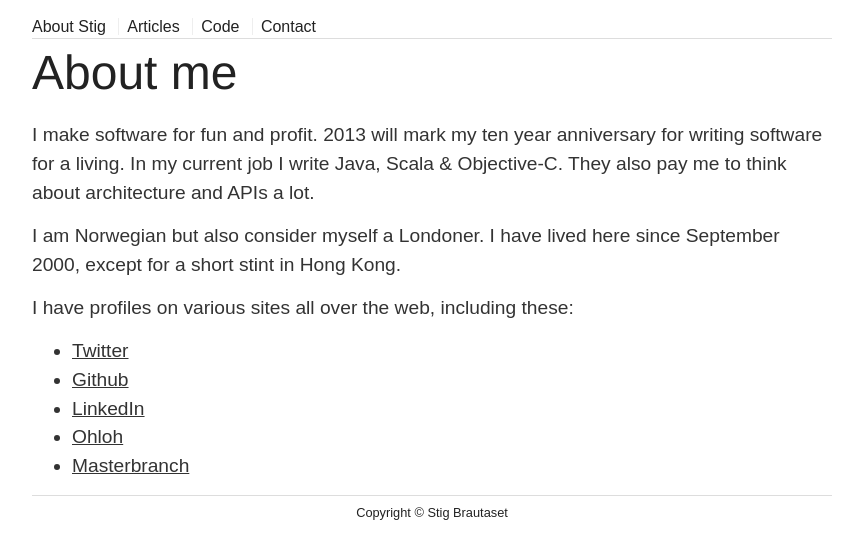
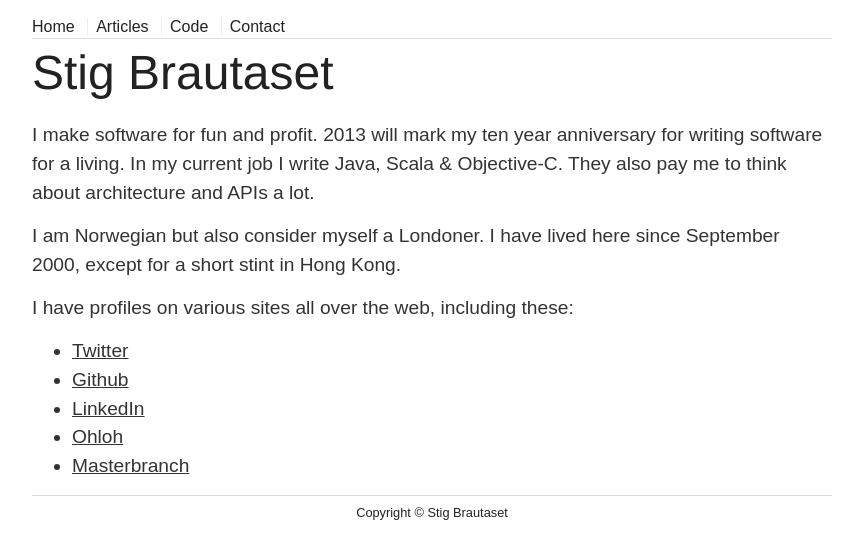
Before and after one commit to stig/www.brautaset.org, a Jekyll site: the page built from index.md, in a window 1280 px wide. Shown: the top 559 px of the page, without its empty margins (208-1071 px from the left). Built offline with Jekyll 4.4.1, drawn with Linux system fonts in a browser that asks for light colours.

Commit message:
Revert "index -> about"
This reverts commit ad73d1c2f91febdcc3968112258fffe1d77ad1fe.

```diff
--- a/_layouts/default.html
+++ b/_layouts/default.html
@@ -27,7 +27,7 @@
         <header>
             <nav>
                 <ul>
-                    <li><a href="/">About Stig</a></li>
+                    <li><a href="/">Home</a></li>
                     <li><a href="/articles.html">Articles</a></li>
                     <li><a href="/code.html">Code</a></li>
                     <li><a href="/contact.html">Contact</a></li>
--- a/index.md
+++ b/index.md
@@ -1,6 +1,6 @@
 ---
 layout: default
-title: About me
+title: Stig Brautaset
 ---
 
 I make software for fun and profit. 2013 will mark my ten year anniversary for writing
```
